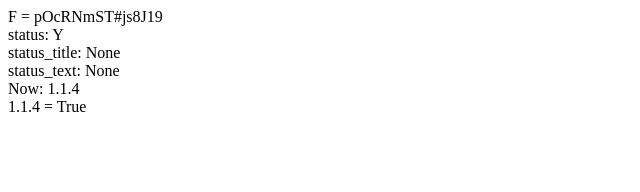
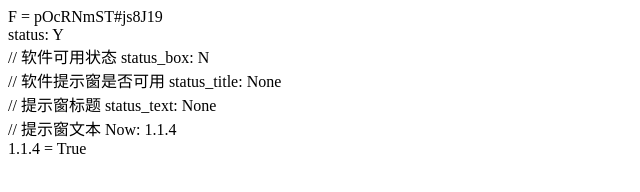
Before and after one commit to hero-Bring/dawnight.github.io, a plain HTML site: page Apex/index.html in a window 1280 px wide. Shown: the whole page, without its empty margins (0-640 px from the left). Drawn offline with Linux system fonts and the light colour scheme.

Commit message:
Update index.html

```diff
--- a/Apex/index.html
+++ b/Apex/index.html
@@ -1,8 +1,9 @@
 <body>
       F = pOcRNmST#js8J19<br>
-      status: Y<br>
-      status_title: None<br>
-      status_text: None<br>
+      status: Y<br> // 软件可用状态
+      status_box: N<br>  // 软件提示窗是否可用
+      status_title: None<br>  // 提示窗标题
+      status_text: None<br>  // 提示窗文本
       Now: 1.1.4<br>
       1.1.4 = True<br>
 </body>
```
